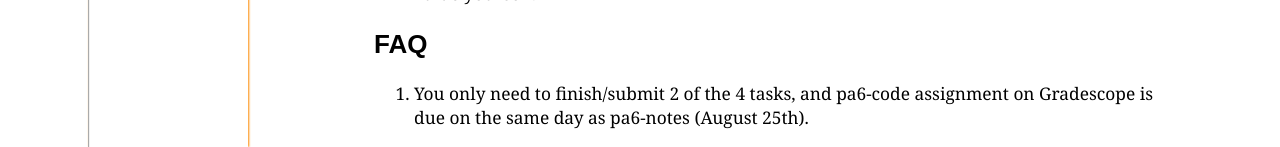
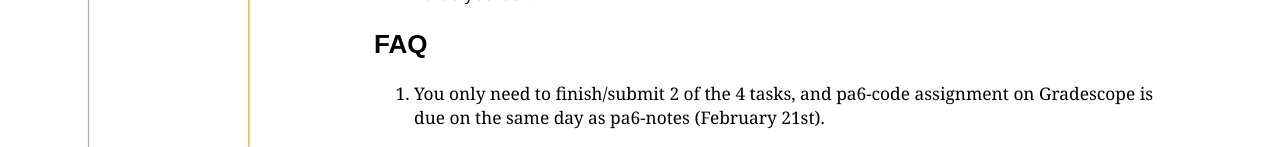
Before and after one commit to ucsd-cse11-w24/ucsd-cse11-w24.github.io, a Jekyll site: the page built from _assignments/pa6.md, in a window 1280 px wide and 900 px high, scrolled down 2878 px. Shown: the part 753-900 px from the top of the window. Built offline with Jekyll 4.4.1, drawn with Linux system fonts in a browser that asks for light colours.

Commit message:
Update pa6.md

```diff
--- a/_assignments/pa6.md
+++ b/_assignments/pa6.md
@@ -166,4 +166,4 @@ arrays, one containing the `a` elements and one containing the `b` elements.
 Decide how to represent the return value yourself.
 
 ## FAQ
-1. You only need to finish/submit 2 of the 4 tasks, and pa6-code assignment on Gradescope is due on the same day as pa6-notes (August 25th).
+1. You only need to finish/submit 2 of the 4 tasks, and pa6-code assignment on Gradescope is due on the same day as pa6-notes (February 21st).
```
